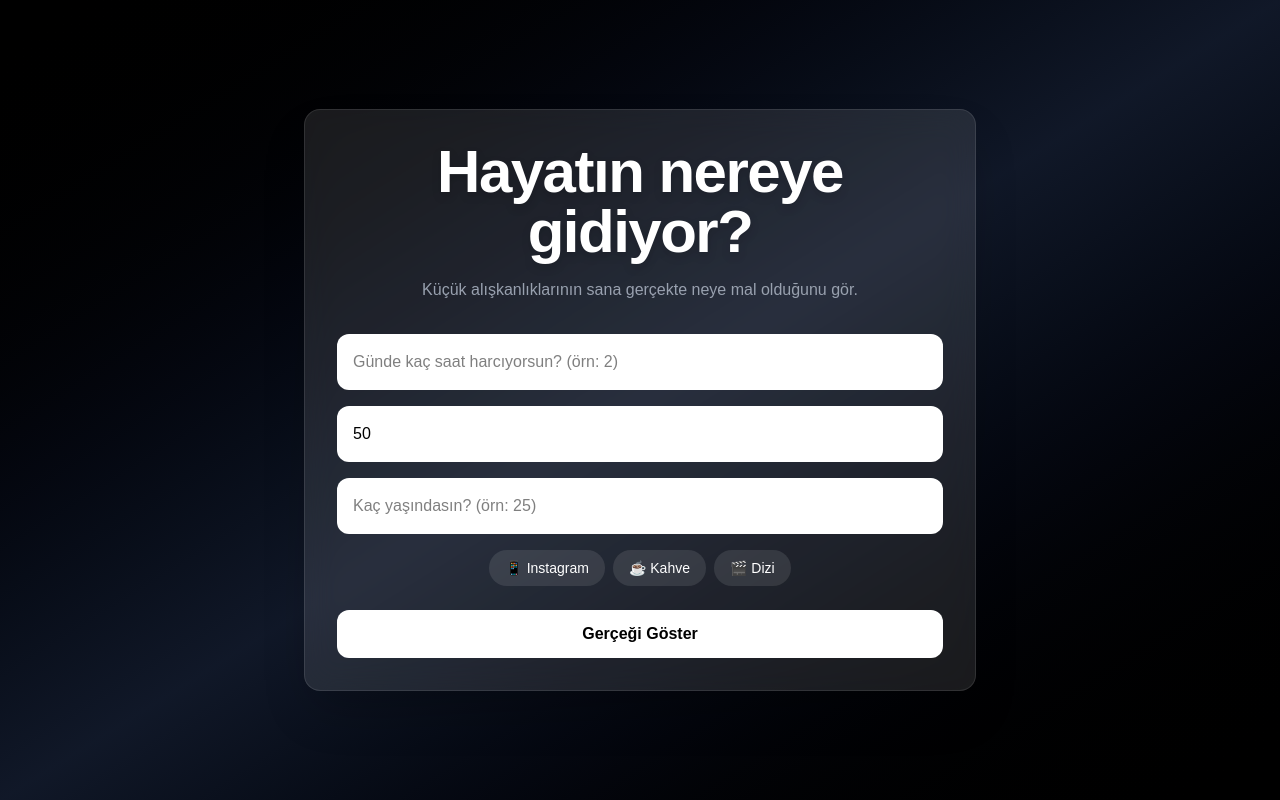
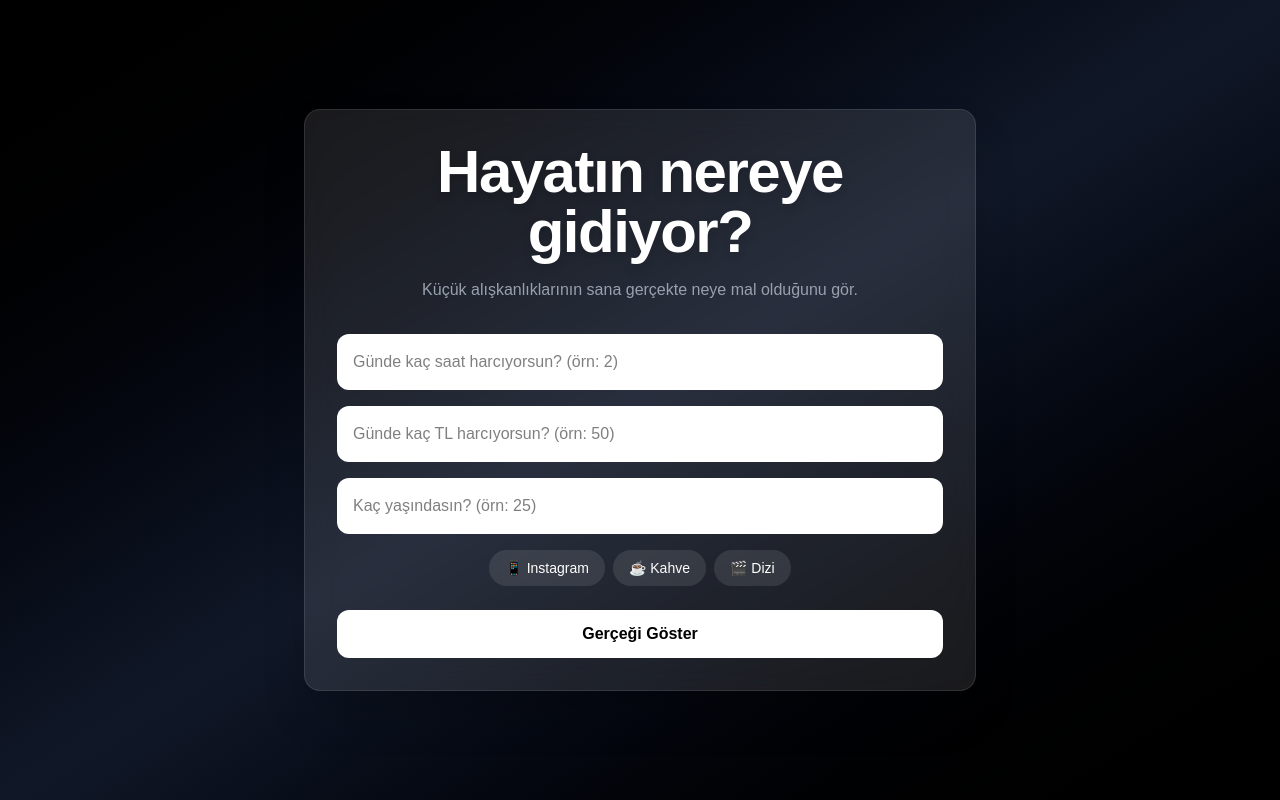
Before and after one commit to dctech2/hayatsayaci, a Next.js app: page / in a window 1280 px wide. Built offline with nearby package versions, Linux system fonts and the light colour scheme.

Commit message:
default 50 kaldırıldı

```diff
--- a/app/page.tsx
+++ b/app/page.tsx
@@ -29,7 +29,7 @@ const comparisons = [
 export default function Home() {
   const [value, setValue] = useState("");
   const [age, setAge] = useState("");
-  const [dailyCost, setDailyCost] = useState("50"); // varsayılan TL
+  const [dailyCost, setDailyCost] = useState(""); // varsayılan TL
   const [result, setResult] = useState<number | null>(null);
   const [message, setMessage] = useState("");
   const [comparison, setComparison] = useState("");
```
